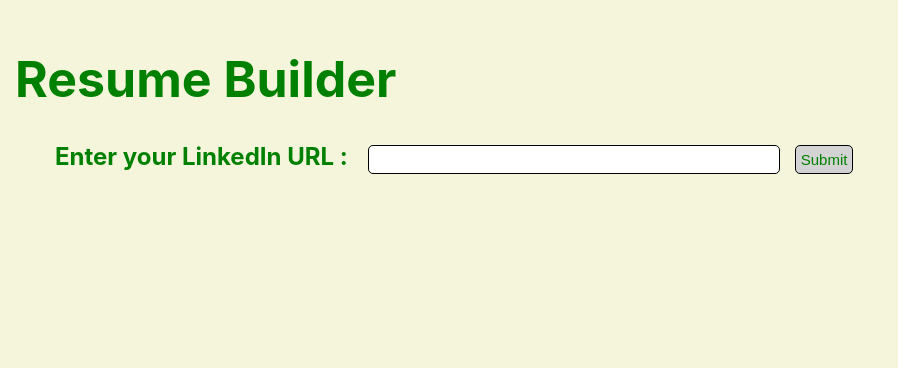
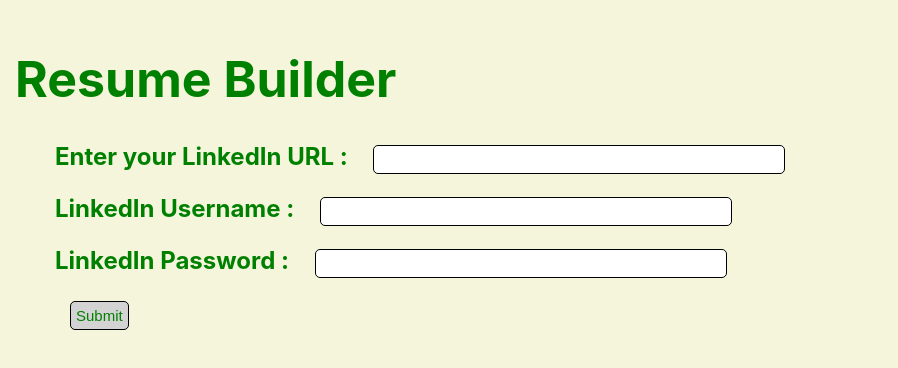
Before and after one commit to Joseph24x7/bookmygift-reactjs, a React (Create React App) app: page / in a window 1280 px wide. Shown: the top 368 px of the page, without its empty margins (0-898 px from the left). Built offline with nearby package versions, Linux system fonts and the light colour scheme.

Commit message:
added new fields and file names changed

```diff
--- a/src/App.js
+++ b/src/App.js
@@ -1,10 +1,10 @@
 import React from 'react';
-import MyForm from './resume.builder/MyForm';
+import HomePage from './resumebuilder/HomePage';
 
 function App() {
   return (
     <div>
-      <MyForm />
+      <HomePage />
     </div>
   );
 }
--- a/src/resume.builder/MyForm.js
+++ /dev/null
@@ -1,58 +0,0 @@
-// MyForm.js
-import React, { useState } from 'react';
-import './MyForm.css'; // Import the CSS file
-
-function MyForm() {
-
-  // Declaring variables
-  const [url, setUrl] = useState('');
-  const [showSuccessMessage, setShowSuccessMessage] = useState(false);
-  const [successMessage, setSuccessMessage] = useState('');
-
-  // Declare a function to handle the form change
-  const handleChange = (event) => {
-    setUrl(event.target.value);
-  };
-
-  // Declare a function to handle the form submission
-  const handleSubmit = (event) => {
-    event.preventDefault(); // Prevent the default form submission behavior
-
-    fetch('http://localhost:8080/getSuccessMessage', {
-      method: 'POST',
-      body: JSON.stringify({ url }),
-      headers: { 'Content-Type': 'application/json' }
-    })
-
-    .then(res => res.text())
-      .then(response => {
-        setSuccessMessage(response);
-        setShowSuccessMessage(true);
-      })
-      .catch(error => {
-        console.error(error);
-      });
-
-  };
-
-  return (
-    <div className="container">
-      <h1 className="title">Resume Builder</h1>
-      <form onSubmit={handleSubmit} className="form">
-        <div className="input-container">
-          <label>
-            <p className="subtitle">Enter your LinkedIn URL :
-              <input type="text" value={url} onChange={handleChange} className="textValue" />
-              <input type="submit" value="Submit" /></p></label>
-        </div>
-      </form>
-      {showSuccessMessage && (
-        <div className="success-message">
-          {successMessage}
-        </div>
-      )}
-    </div>
-  );
-}
-
-export default MyForm;
--- a/src/resume.builder/MyForm.css
+++ b/src/resumebuilder/HomePage.css
@@ -1,4 +1,4 @@
-/* MyForm.css */
+/* HomePage.css */
 
 body {
   background-color: beige;
@@ -17,6 +17,7 @@
 
 .input-container {
   margin-top: 20px;
+  display: block;
 }
 
 .subtitle {
@@ -41,9 +42,17 @@
   margin-top: 30px;
 }
 
+.error-message {
+  color: red;
+  font-size: 24px;
+  font-weight: bold;
+  margin-top: 30px;
+}
+
 /* Add styles to the input elements */
 input[type='text'],
-input[type='submit'] {
+input[type='submit'],
+input[type='password'] {
   font-size: 15px;
   padding: 5px;
   border: 1px solid black;
--- /dev/null
+++ b/src/resumebuilder/HomePage.js
@@ -0,0 +1,88 @@
+// HomePage.js
+import React, { useState } from 'react';
+import './HomePage.css'; // Import the CSS file
+
+function HomePage() {
+
+  // Declaring variables
+  const [url, setUrl] = useState('');
+  const [username, setUsername] = useState('');
+  const [password, setPassword] = useState('');
+  const [showSuccessMessage, setShowSuccessMessage] = useState(false);
+  const [successMessage, setSuccessMessage] = useState('');
+  const [errorMessage, setErrorMessage] = useState('');
+  const [showErrorMessage, setShowErrorMessage] = useState(false);
+
+  // Declare a function to handle the form change
+  const handleChange = (event) => {
+    if (event.target.name === 'url') {
+      setUrl(event.target.value);
+    } else if (event.target.name === 'username') {
+      setUsername(event.target.value);
+    } else if (event.target.name === 'password') {
+      setPassword(event.target.value);
+    }
+  };
+
+  // Declare a function to handle the form submission
+  const handleSubmit = (event) => {
+    event.preventDefault(); // Prevent the default form submission behavior
+
+    if (!url || !username || !password) {
+      setErrorMessage('All fields are required');
+      setShowErrorMessage(true);
+      return;
+    }
+
+    fetch('http://localhost:8080/getLinkedInDetails', {
+      method: 'POST',
+      body: JSON.stringify({ url, username, password }),
+      headers: { 'Content-Type': 'application/json' }
+    })
+
+    .then(res => res.text())
+    .then(response => {
+      setSuccessMessage(response);
+      setShowSuccessMessage(true);
+      setShowErrorMessage(false); // Reset the error message
+    })
+    .catch(error => {
+      setErrorMessage(error);
+      setShowErrorMessage(true);
+      setShowSuccessMessage(false); // Reset the success message
+    });
+
+  };
+
+  return (
+    <div className="container">
+      <h1 className="title">Resume Builder</h1>
+      <form onSubmit={handleSubmit} className="form">
+        <div className="input-container">
+          <label className="subtitle"> Enter your LinkedIn URL : <input type="text" name="url" value={url} onChange={handleChange} className="textValue" /> </label>
+        </div>
+        <div className="input-container">
+          <label className="subtitle"> LinkedIn Username : <input type="text" name="username" value={username} onChange={handleChange} className="textValue" /> </label>
+        </div>
+        <div className="input-container">
+          <label className="subtitle">  LinkedIn Password : <input type="password" name="password" value={password} onChange={handleChange} className="textValue" /></label>
+        </div>
+        <div className="input-container">
+          <label className="subtitle"><input type="submit" value="Submit" /></label>
+        </div>
+      </form>
+      {showSuccessMessage && (
+        <div className="success-message">
+          {successMessage}
+        </div>
+      )}
+      {showErrorMessage && (
+        <div className="error-message">
+          {errorMessage}
+        </div>
+      )}
+    </div>
+  );
+}
+
+export default HomePage;
```
